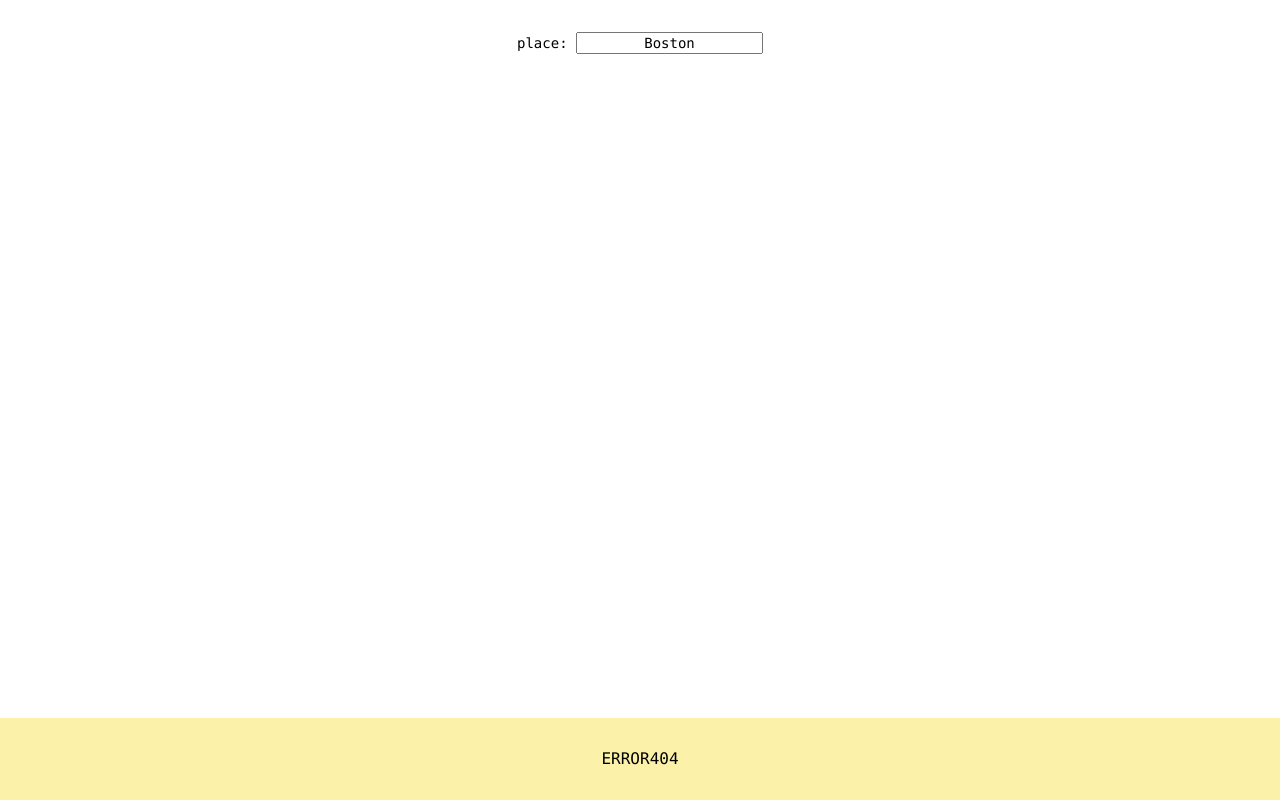
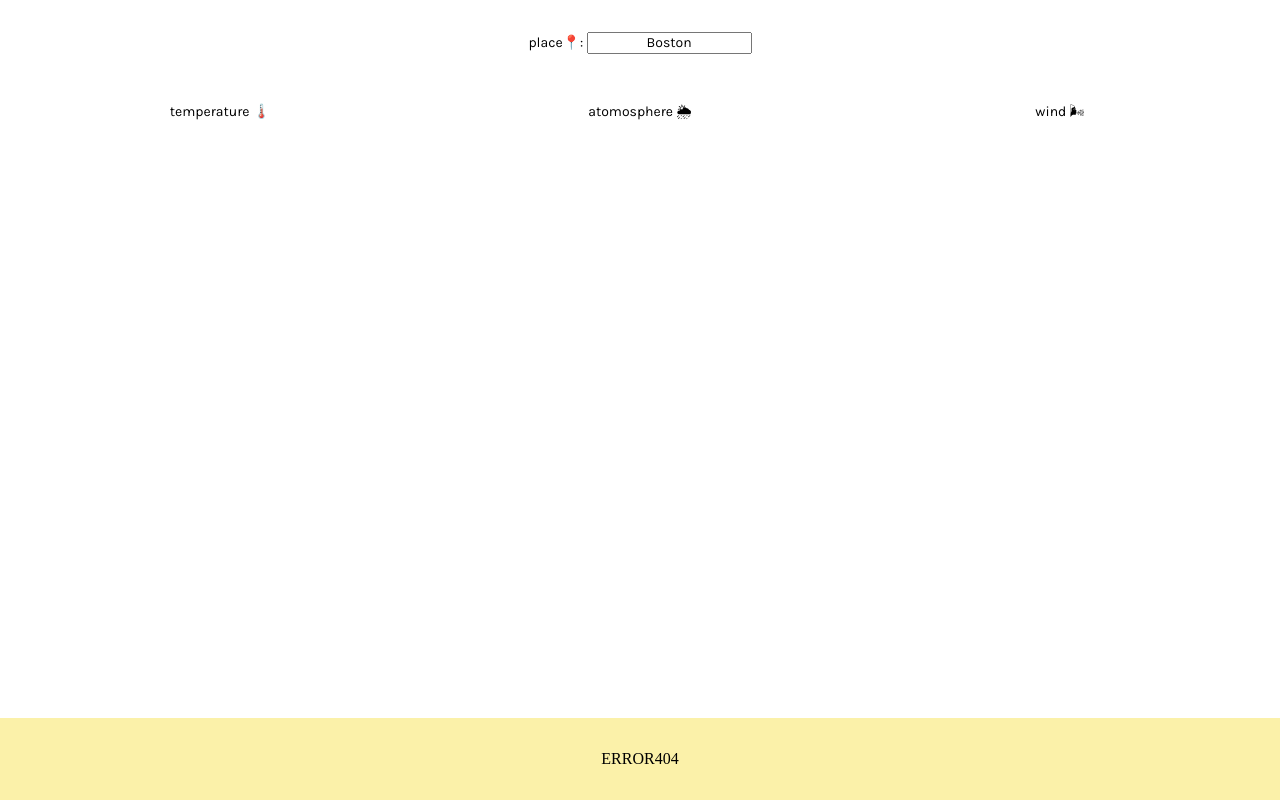
Before and after one commit to Aditi024/final-27, a plain HTML site: page index.html in a window 1280 px wide. Drawn offline with Linux system fonts and the light colour scheme; no server answers.

Commit message:
changes
fonts and footer

```diff
--- a/css/main.css
+++ b/css/main.css
@@ -1,12 +1,28 @@
 /* ========================================
  * CSS written here will override Tachyons
  * ======================================== */
+.body {
+  font-family: 'Karla', sans-serif;
+}
 
+.test {
+  font-family: 'Karla', sans-serif;
+}
+
+.location {
+  font-family: 'Karla', sans-serif;
+}
+
+.city_name {
+  font-family: 'Karla', sans-serif;
+}
 
 .big-window1 {
   display: grid;
   grid-template-columns: 1fr 1fr 1fr;
   padding: 10px;
+  font-family: 'Karla', sans-serif;
+
 }
 
 .first-window {
@@ -120,3 +136,7 @@
   background-size: 100%;
 
 }
+
+.footer {
+  font-family: 'Karla', sans-serif;
+}
--- a/index.html
+++ b/index.html
@@ -11,39 +11,47 @@
   <!-- Site Styles -->
   <link rel="stylesheet" href="/css/tachyons.min.css">
   <link rel="stylesheet" href="/css/main.css">
+  <style>
+  @import url('https://fonts.googleapis.com/css?family=Karla');
+  </style>
+
 </head>
 
 <body>
 
 <div>
     <!-- Search Box -->
-    <div class="test fl w-100 ma0 pa4">
-    <form id="location-search" class="f6 tc">
-          <span class="code">
-            place:
+    <div class="test fl w-100 ma0 pv4 ph6">
+
+    <form id="location-search" class="location f6 tc">
+          <span class="location">
+            place📍:
           </span>
-          <input type="text" id="area" value="Boston" class="tc f6 code">
+          <input type="text" id="area" value="Boston" class="city_name tc f6 code">
         </h1>
     </form>
     </div>
+
 <!-- If there is an error, this box is shown. 'dn' is the only required class -->
-    <div id="error" class="dn code black bg-light-yellow pa4 fixed bottom-0 w-100 tc">
+<div id="error" class="dn black bg-light-yellow pa4 fixed bottom-0 w-100 tc">
       ERROR404
 </div>
 
     <!-- cool graphics 2 -->
 
 <div class="big-window1 ma0">
-
   <div class="first-window">
       <!-- temperature condition -->
-          <p><span id=""></span></p>
+          <div class="f6 pv2 tc black bg-white
+">temperature 🌡️</div>
         </div>
 
 
   <div class="second-window">
         <div>
           <!-- weather condition -->
+        <div class="f6 pv2 tc black bg-white
+">atomosphere 🌦</div>
           <h2><span id=""></span></h2>
         </div>
       </div>
@@ -52,14 +60,18 @@
       <div>
       <!-- location condition -->
         <!-- <div class="location"> -->
+          <div class="f6 pv2 tc black bg-white
+">wind 🌬</div>
           <h2><span id=""></span></h2>
           </div>
         </div>
+      </div>
+</div>
 
+<div class="footer h1 tc black bg-white f6"> Made with 💖 and css grids by <a href="www.aditi.work"> Aditi </a>
 </div>
 
 
-</div>
   <!-- Site JavaScript -->
   <script src="/javascript/toggleClass.js" charset="utf-8"></script>
   <script src="/javascript/main.js" charset="utf-8"></script>
```
Lines whose indentation alone changed are shown as unchanged.
